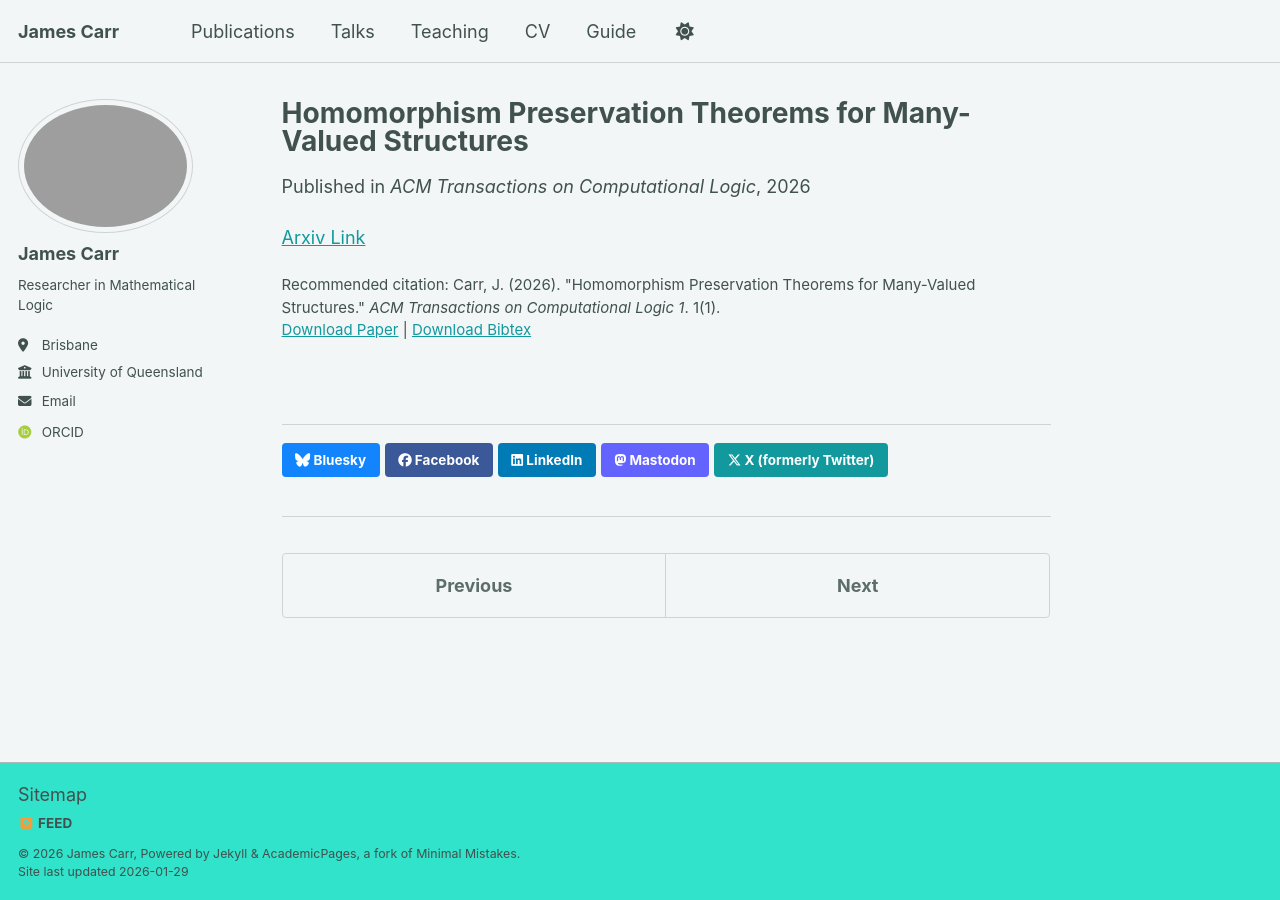
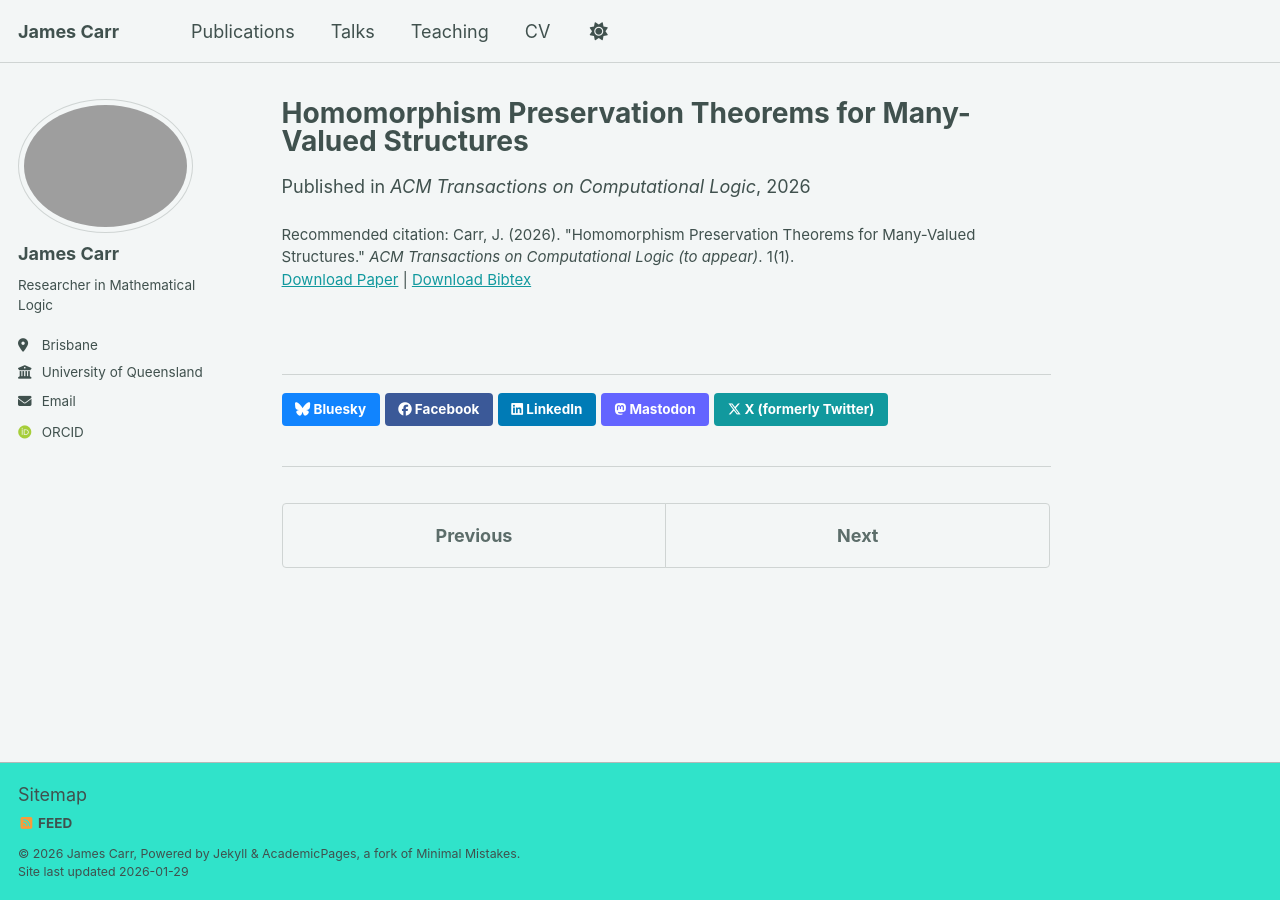
Before and after one commit to jamescarr-maths/jamescarr-maths.github.io, a Jekyll site: the page built from _publications/2026-01-Hom-Prev-Paper.md, in a window 1280 px wide. Built offline with Jekyll 4.4.1, drawn with Linux system fonts in a browser that asks for light colours; some web fonts are replaced; a script bundle is joined from its source files by our own code; library files that are not in the unit come from our copies.

Commit message:
Link attempt

```diff
--- a/_data/navigation.yml
+++ b/_data/navigation.yml
@@ -29,5 +29,5 @@
   # - title: "CV"
   #   url: /cv-json/
 
-  - title: "Guide"
-    url: /markdown/
+  #- title: "Guide"
+  #  url: /markdown/
--- a/_publications/2026-01-Hom-Prev-Paper.md
+++ b/_publications/2026-01-Hom-Prev-Paper.md
@@ -8,8 +8,6 @@
 venue: 'ACM Transactions on Computational Logic'
 paperurl: 'https://jamescarr-maths.github.io/files/Hom Preservation ACM Final.pdf'
 bibtexurl: 'https://jamescarr-maths.github.io/files/Hom Preservation ACM.bib'
-citation: 'Carr, J. (2026). &quot;Homomorphism Preservation Theorems for Many-Valued Structures.&quot; <i>ACM Transactions on Computational Logic 1</i>. 1(1).'
+citation: 'Carr, J. (2026). &quot;Homomorphism Preservation Theorems for Many-Valued Structures.&quot; <i>ACM Transactions on Computational Logic (to appear)</i>. 1(1).'
+arxivurl: 'https://doi.org/10.48550/arXiv.2403.00217'
 ---
-
-[Arxiv Link](
-https://doi.org/10.48550/arXiv.2403.00217)
```
Also changed, not shown: 1 other file.
